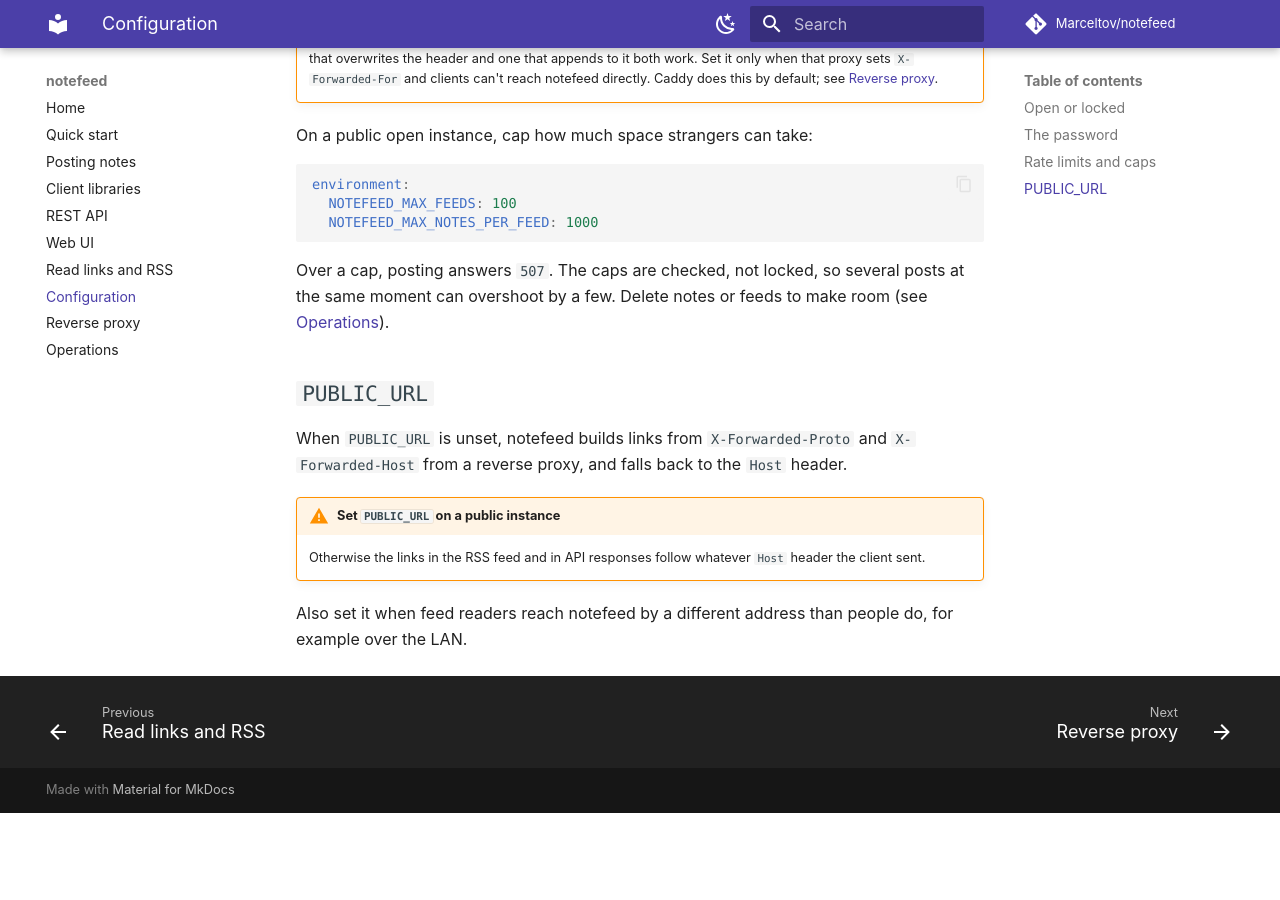
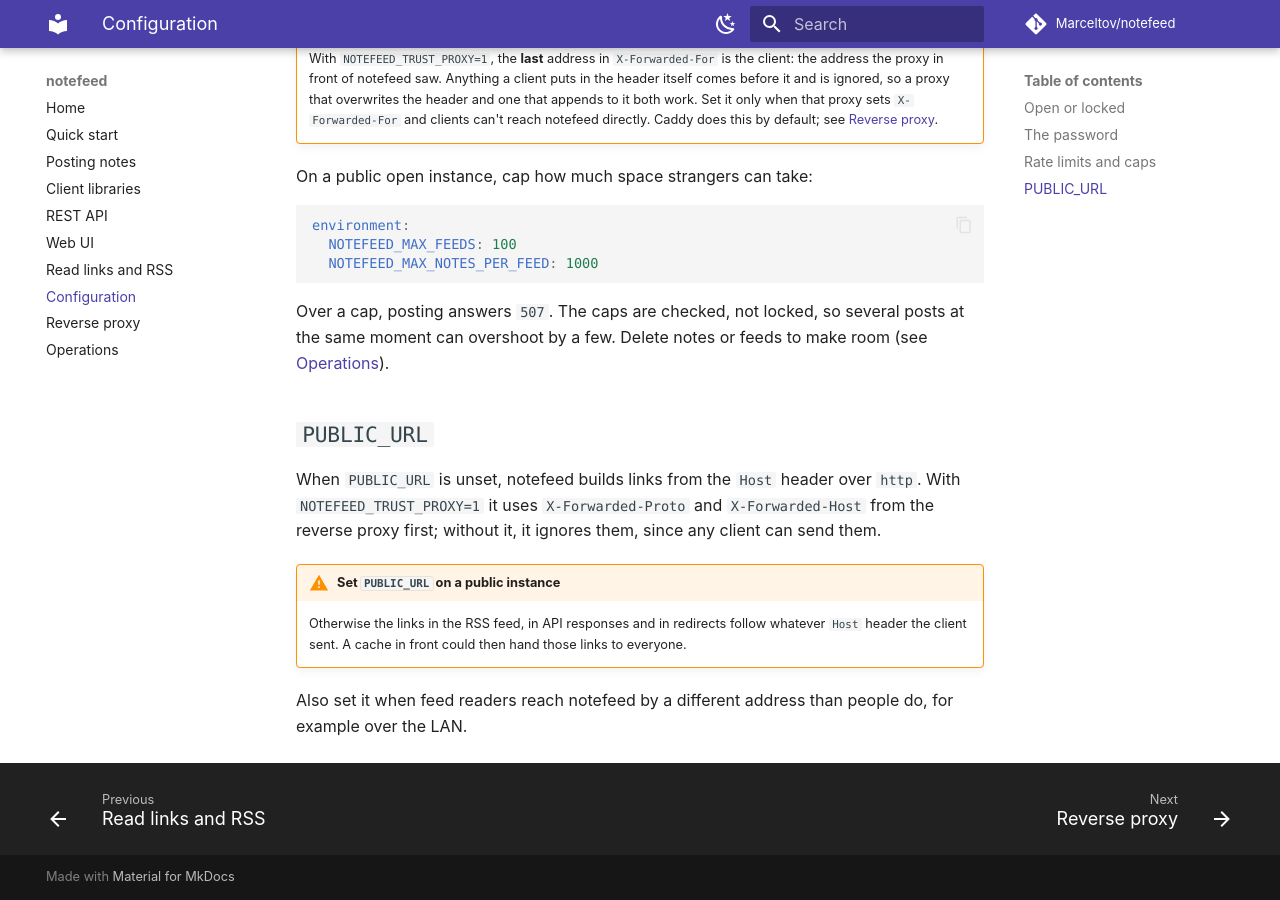
Before and after one commit to Marceltov/notefeed, an MkDocs documentation site: the page built from docs/configuration.md, in a window 1280 px wide and 900 px high, scrolled down 2292 px. Built offline with MkDocs 1.6.1 and Material for MkDocs 9.7.7, drawn with Linux system fonts in a browser that asks for light colours; some web fonts are replaced; comment, search, counter and statistics services are not loaded; before the commit the page ends 3105 px from its top, so only the background shows below that; some of the changed text lies outside the part shown.

Commit message:
NOTEFEED #14: Trust X-Forwarded-Host/-Proto only behind a trusted proxy
Without PUBLIC_URL, links in RSS, API responses and redirects were built
from X-Forwarded-Host even on a direct connection, so any client could
pick the host. A cache keyed on Host would then serve those links to
everyone. Use the same rule as clientIp(): forwarded headers count only
with NOTEFEED_TRUST_PROXY=1, otherwise Host over http.

Also document that favicon.ico stays public on a locked instance.

Co-Authored-By: Claude Opus 5.5 <noreply@anthropic.com>
Claude-Session: https://claude.ai/code/session_017e9X5QuG7hmoJ1QTyMJJ4x

````diff
--- a/docs/configuration.md
+++ b/docs/configuration.md
@@ -6,7 +6,7 @@ notefeed is configured with environment variables. With Compose, set them under
 |---|---|---|
 | `PUBLIC_URL` | derived from the request | Absolute base URL used for links in the feed and API responses, e.g. `https://notes.example.com`. Set it on a public instance, see [below](#public_url). |
 | `NOTEFEED_PASSWORD` | none: open instance | Instance password. When set, posting needs it as a bearer token and the web UI needs a login. Read links stay open. See [The password](#the-password). |
-| `NOTEFEED_TRUST_PROXY` | off | Set to `1` behind a reverse proxy, so rate limits apply per client IP from `X-Forwarded-For`. See [Rate limits and caps](#rate-limits-and-caps). |
+| `NOTEFEED_TRUST_PROXY` | off | Set to `1` behind a reverse proxy, so rate limits apply per client IP from `X-Forwarded-For`, and links without `PUBLIC_URL` follow `X-Forwarded-Proto` and `X-Forwarded-Host`. See [Rate limits and caps](#rate-limits-and-caps). |
 | `NOTEFEED_RATE_LIMIT` | `60` | Posts per client per minute, and separately wrong passwords per client per minute. `0` or less turns the limit off. |
 | `NOTEFEED_MAX_FEEDS` | `0`: no limit (so is any value below 1) | Most feeds on the instance. Posting to a new feed beyond it answers `507`. |
 | `NOTEFEED_MAX_NOTES_PER_FEED` | `0`: no limit (so is any value below 1) | Most notes in one feed. Posting beyond it answers `507`. |
@@ -27,7 +27,7 @@ Without a password, notefeed works like [ntfy](https://ntfy.sh): anyone who can
 
 ## The password
 
-Set `NOTEFEED_PASSWORD` to lock the instance: posting then needs `Authorization: Bearer <password>`, and every page except the login page and the read-only views needs a login. Read links keep working without it, so feed readers need no change. Generate a long random password:
+Set `NOTEFEED_PASSWORD` to lock the instance: posting then needs `Authorization: Bearer <password>`, and every page except the login page, the read-only views and the favicon needs a login. Read links keep working without it, so feed readers need no change. Generate a long random password:
 
 ```sh
 openssl rand -hex 32
@@ -59,9 +59,9 @@ Over a cap, posting answers `507`. The caps are checked, not locked, so several
 
 ## `PUBLIC_URL`
 
-When `PUBLIC_URL` is unset, notefeed builds links from `X-Forwarded-Proto` and `X-Forwarded-Host` from a reverse proxy, and falls back to the `Host` header.
+When `PUBLIC_URL` is unset, notefeed builds links from the `Host` header over `http`. With `NOTEFEED_TRUST_PROXY=1` it uses `X-Forwarded-Proto` and `X-Forwarded-Host` from the reverse proxy first; without it, it ignores them, since any client can send them.
 
 !!! warning "Set `PUBLIC_URL` on a public instance"
-    Otherwise the links in the RSS feed and in API responses follow whatever `Host` header the client sent.
+    Otherwise the links in the RSS feed, in API responses and in redirects follow whatever `Host` header the client sent. A cache in front could then hand those links to everyone.
 
 Also set it when feed readers reach notefeed by a different address than people do, for example over the LAN.
````
Also changed, not shown: docs/reverse-proxy.md (+1 -1 lines), proxy.test.ts (+2 -0 lines), 3 other files.
